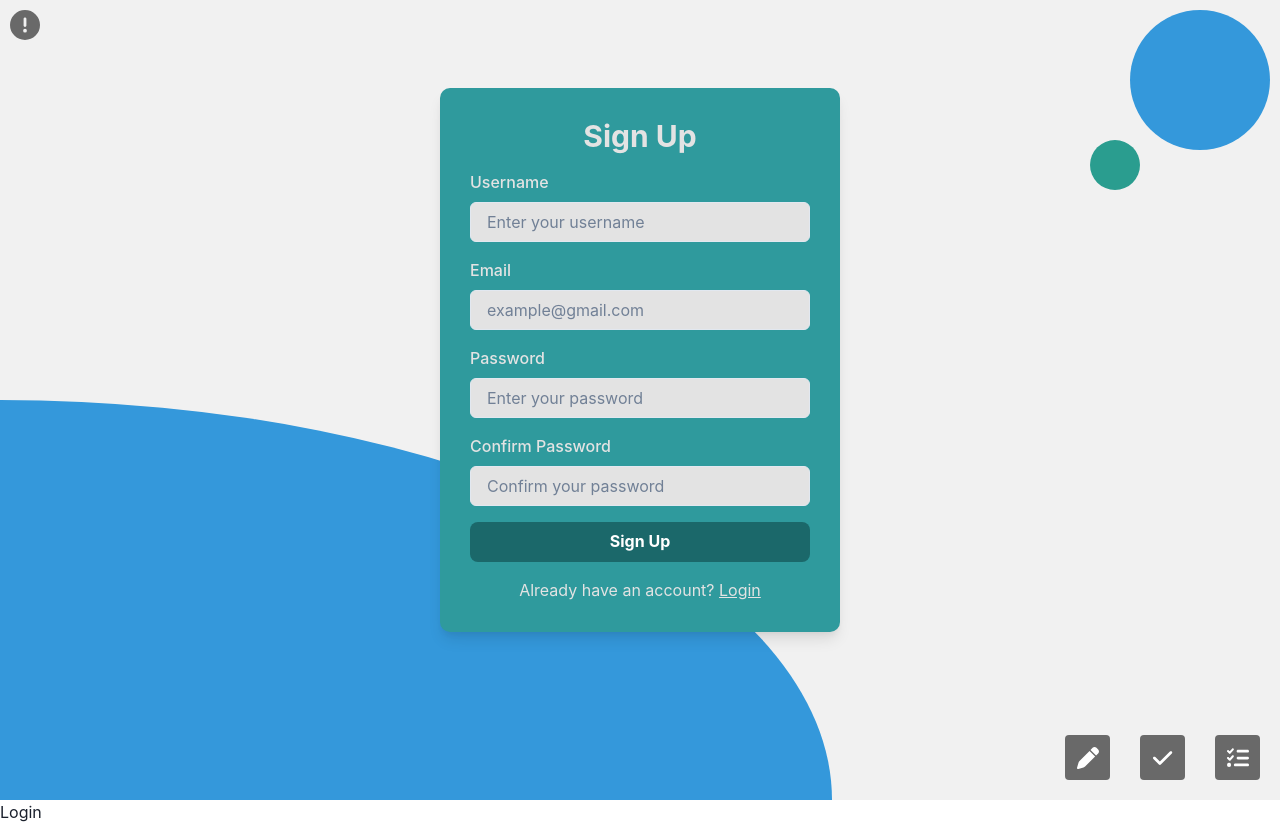
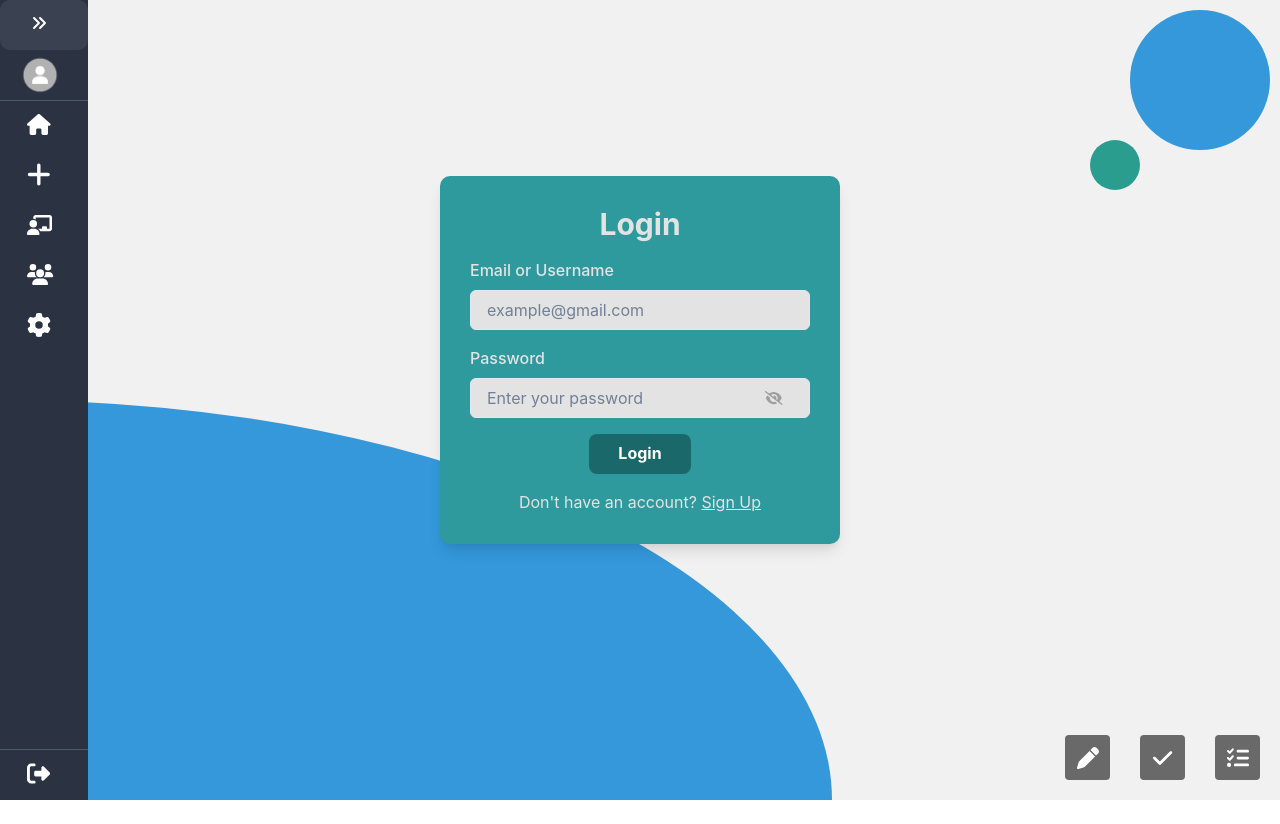
Before and after one commit to koenigone/Task-Management-System-TMS, a React (Vite) app in the folder client/: page /Login in a window 1280 px wide. After the commit the page ends 800 px from the top, so only its background shows below. Built offline with nearby package versions, Linux system fonts and the light colour scheme.

Commit message:
added login page style, enhanced the password fields

```diff
--- a/client/src/App.tsx
+++ b/client/src/App.tsx
@@ -1,6 +1,5 @@
 import './App.css'
 import Navigation from './components/sidebar/navigation'
-import SignUp from './pages/sign-in-up-pages/signup'
 import { ChakraProvider } from "@chakra-ui/react";
 
 function App() {
@@ -8,7 +7,7 @@ function App() {
   return (
       <main>
         <ChakraProvider>
-          <SignUp />
+          <Navigation />
         </ChakraProvider>
       </main>
   )
--- a/client/src/pages/sign-in-up-pages/login.tsx
+++ b/client/src/pages/sign-in-up-pages/login.tsx
@@ -1,10 +1,144 @@
-
+import "./sign-in-up.css";
+import { useState } from "react";
+import Axios from "axios";
+import {
+  Box,
+  FormControl,
+  FormLabel,
+  Input,
+  Button,
+  Text,
+  Link,
+  VStack,
+  Heading,
+  Center,
+  InputRightElement,
+  InputGroup
+} from "@chakra-ui/react";
+import CurvedBackground from "../../components/register-components/background";
+import Information from "../../components/register-components/information";
+import InformativeIcons from "../../components/register-components/informativeIcons";
+import { Link as RouterLink } from "react-router-dom";
+import { ChakraProvider } from "@chakra-ui/react";
+import { FontAwesomeIcon } from "@fortawesome/react-fontawesome";
+import { faEye,faEyeSlash } from "@fortawesome/free-solid-svg-icons";
 
 const Login = () => {
+  const [formData, setFormData] = useState({
+    username: "",
+    email: "",
+    password: "",
+    confirmPassword: "",
+  });
+
+  const [passwordVisible, setPasswordVisible] = useState(false);
+
+  const handleChange = (e: React.ChangeEvent<HTMLInputElement>) => {
+    setFormData({ ...formData, [e.target.name]: e.target.value });
+  };
+
+  const signUp = async () => {
+    if (formData.password !== formData.confirmPassword) {
+      alert("Passwords do not match!");
+      return;
+    }
+
+    try {
+      const response = await Axios.post("http://localhost:3000/auth/login", {
+        username: formData.username,
+        email: formData.email,
+        password: formData.password,
+      });
+
+      console.log("Response:", response.data);
+      alert("Account created successfully!");
+    } catch (error) {
+      console.error("Error signing up:", error);
+      alert("Failed to create account!");
+    }
+  };
+
+  const handleSubmit = (e: React.FormEvent) => {
+    e.preventDefault();
+    signUp();
+  };
+
   return (
-    <div>
-      <h1>Login</h1>
-    </div>
+    <ChakraProvider>
+      <Box className="container">
+        <CurvedBackground />
+        <InformativeIcons />
+        <Information />
+
+        <Box className="register-container" boxShadow="lg">
+          <Heading as="h3" size="lg" textAlign="center" color="#E3E3E3" fontWeight="bold" mb={4}>
+            Login
+          </Heading>
+
+          <form onSubmit={handleSubmit}>
+            <VStack spacing={4} align="stretch">
+
+              <FormControl>
+                <FormLabel>Email or Username</FormLabel>
+                <Input
+                  bg="#E3E3E3"
+                  type="email"
+                  name="email"
+                  color="black"
+                  placeholder="example@gmail.com"
+                  value={formData.email}
+                  onChange={handleChange}
+                />
+              </FormControl>
+
+              <FormControl>
+                <FormLabel>Password</FormLabel>
+                <InputGroup>
+                  <Input
+                    defaultValue="secret"
+                    type={passwordVisible ? "text" : "password"}
+                    bg="#E3E3E3"
+                    name="password"
+                    color="black"
+                    placeholder="Enter your password"
+                    value={formData.password}
+                    onChange={handleChange}
+                  />
+                  <InputRightElement width="4.5rem">
+                    <Button h="1.75rem" variant="ghost" _hover={{ bg: "transparent" }} color="rgba(0, 0, 0, 0.3)" size="sm" onClick={() => setPasswordVisible(!passwordVisible)}>
+                      <FontAwesomeIcon icon={passwordVisible ? faEye : faEyeSlash } />
+                    </Button>
+                  </InputRightElement>
+                </InputGroup>
+              </FormControl>
+
+              <Center>
+                <Button
+                  className="submit-btn"
+                  type="submit"
+                  color="white"
+                  fontWeight="bold"
+                  bg="#1B686A"
+                  border="none"
+                  p="10px 12px"
+                  borderRadius="8px"
+                  _hover={{ bg: "#166060" }}
+                >
+                  Login
+                </Button>
+              </Center>
+
+              <Text textAlign="center" color="#E3E3E3">
+                Don't have an account?{" "}
+                <Link as={RouterLink} to="/SignUp" textDecor="underline" className="navigate-link">
+                  Sign Up
+                </Link>
+              </Text>
+            </VStack>
+          </form>
+        </Box>
+      </Box>
+    </ChakraProvider>
   );
 };
 
--- a/client/src/pages/sign-in-up-pages/sign-in-up.css
+++ b/client/src/pages/sign-in-up-pages/sign-in-up.css
@@ -25,6 +25,7 @@
   border: none;
   padding: 10px 12px;
   border-radius: 8px;
+  width: 30%;
 }
 
 .custom-font, .navigate-link {
--- a/client/src/pages/sign-in-up-pages/signup.tsx
+++ b/client/src/pages/sign-in-up-pages/signup.tsx
@@ -11,11 +11,17 @@ import {
   Link,
   VStack,
   Heading,
+  Center,
+  InputGroup,
+  InputRightElement,
 } from "@chakra-ui/react";
 import CurvedBackground from "../../components/register-components/background";
 import Information from "../../components/register-components/information";
 import InformativeIcons from "../../components/register-components/informativeIcons";
 import { Link as RouterLink } from "react-router-dom";
+import { ChakraProvider } from "@chakra-ui/react";
+import { FontAwesomeIcon } from "@fortawesome/react-fontawesome";
+import { faEye, faEyeSlash } from "@fortawesome/free-solid-svg-icons";
 
 const SignUp = () => {
   const [formData, setFormData] = useState({
@@ -24,6 +30,8 @@ const SignUp = () => {
     password: "",
     confirmPassword: "",
   });
+
+  const [passwordVisible, setPasswordVisible] = useState(false);
 
   const handleChange = (e: React.ChangeEvent<HTMLInputElement>) => {
     setFormData({ ...formData, [e.target.name]: e.target.value });
@@ -56,6 +64,7 @@ const SignUp = () => {
   };
 
   return (
+    <ChakraProvider>
       <Box className="container">
         <CurvedBackground />
         <InformativeIcons />
@@ -96,30 +105,47 @@ const SignUp = () => {
 
               <FormControl>
                 <FormLabel>Password</FormLabel>
+                <InputGroup>
                   <Input
+                    defaultValue="secret"
+                    type={passwordVisible ? "text" : "password"}
                     bg="#E3E3E3"
-                type="password"
                     name="password"
                     color="black"
                     placeholder="Enter your password"
                     value={formData.password}
                     onChange={handleChange}
                   />
+                  <InputRightElement width="4.5rem">
+                    <Button h="1.75rem" variant="ghost" _hover={{ bg: "transparent" }} color="rgba(0, 0, 0, 0.3)" size="sm" onClick={() => setPasswordVisible(!passwordVisible)}>
+                      <FontAwesomeIcon icon={passwordVisible ? faEye : faEyeSlash } />
+                    </Button>
+                  </InputRightElement>
+                </InputGroup>
               </FormControl>
 
               <FormControl>
                 <FormLabel>Confirm Password</FormLabel>
+                <InputGroup>
                   <Input
+                    defaultValue="secret"
+                    type={passwordVisible ? "text" : "password"}
                     bg="#E3E3E3"
-                type="password"
                     name="confirmPassword"
                     color="black"
-                placeholder="Confirm your password"
+                    placeholder="Confirm password"
                     value={formData.confirmPassword}
                     onChange={handleChange}
                   />
+                  <InputRightElement width="4.5rem">
+                    <Button h="1.75rem" variant="ghost" _hover={{ bg: "transparent" }} color="rgba(0, 0, 0, 0.3)" size="sm" onClick={() => setPasswordVisible(!passwordVisible)}>
+                      <FontAwesomeIcon icon={passwordVisible ? faEye : faEyeSlash } />
+                    </Button>
+                  </InputRightElement>
+                </InputGroup>
               </FormControl>
 
+              <Center>
                 <Button
                   className="submit-btn"
                   type="submit"
@@ -133,6 +159,7 @@ const SignUp = () => {
                 >
                   Sign Up
                 </Button>
+              </Center>
 
               <Text textAlign="center" color="#E3E3E3">
                 Already have an account?{" "}
@@ -144,6 +171,7 @@ const SignUp = () => {
           </form>
         </Box>
       </Box>
+    </ChakraProvider>
   );
 };
 
```
Also changed, not shown: 2 other files (tests, documents, lock files or other folders). Lines whose indentation alone changed are shown as unchanged.
